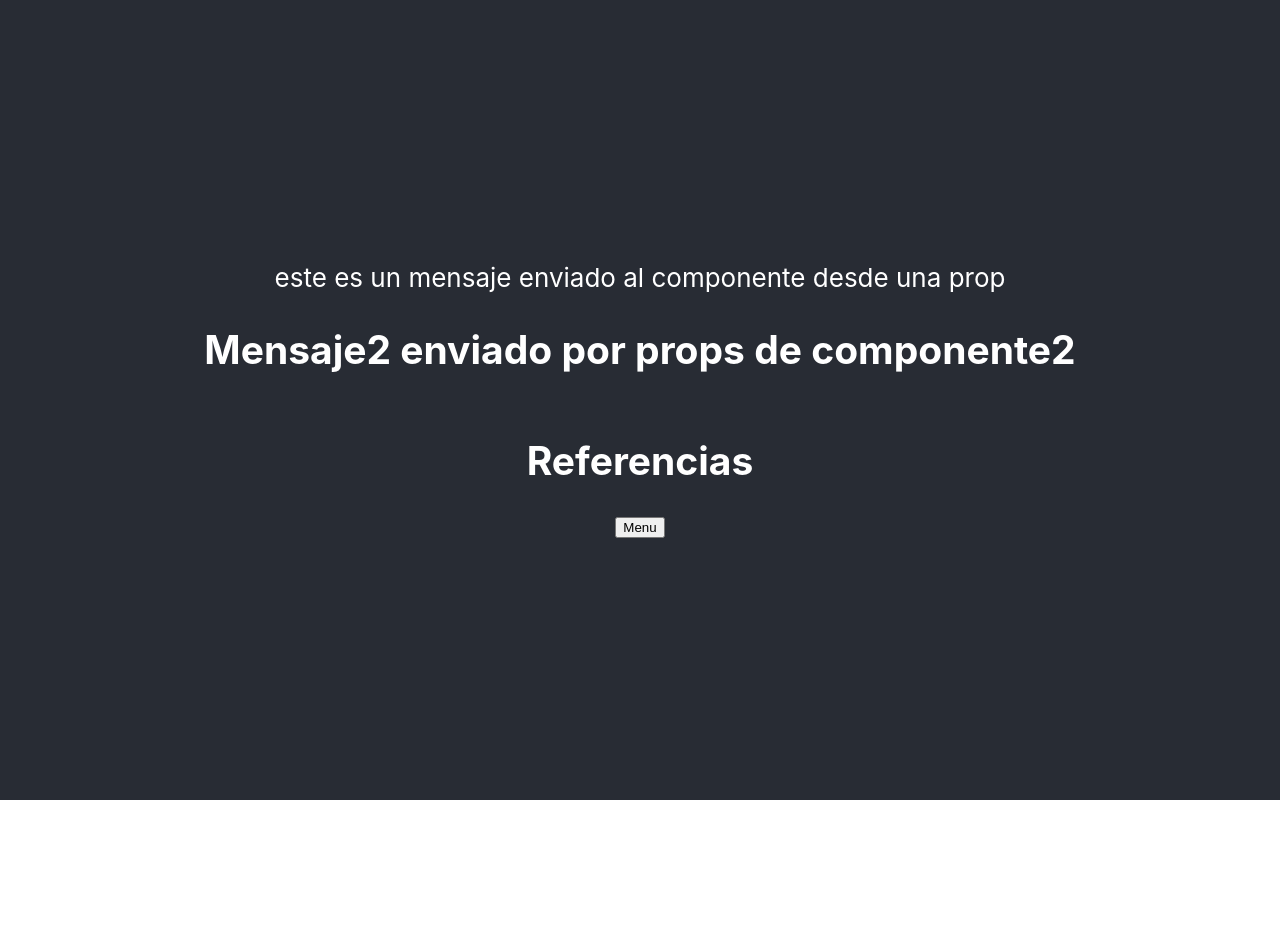
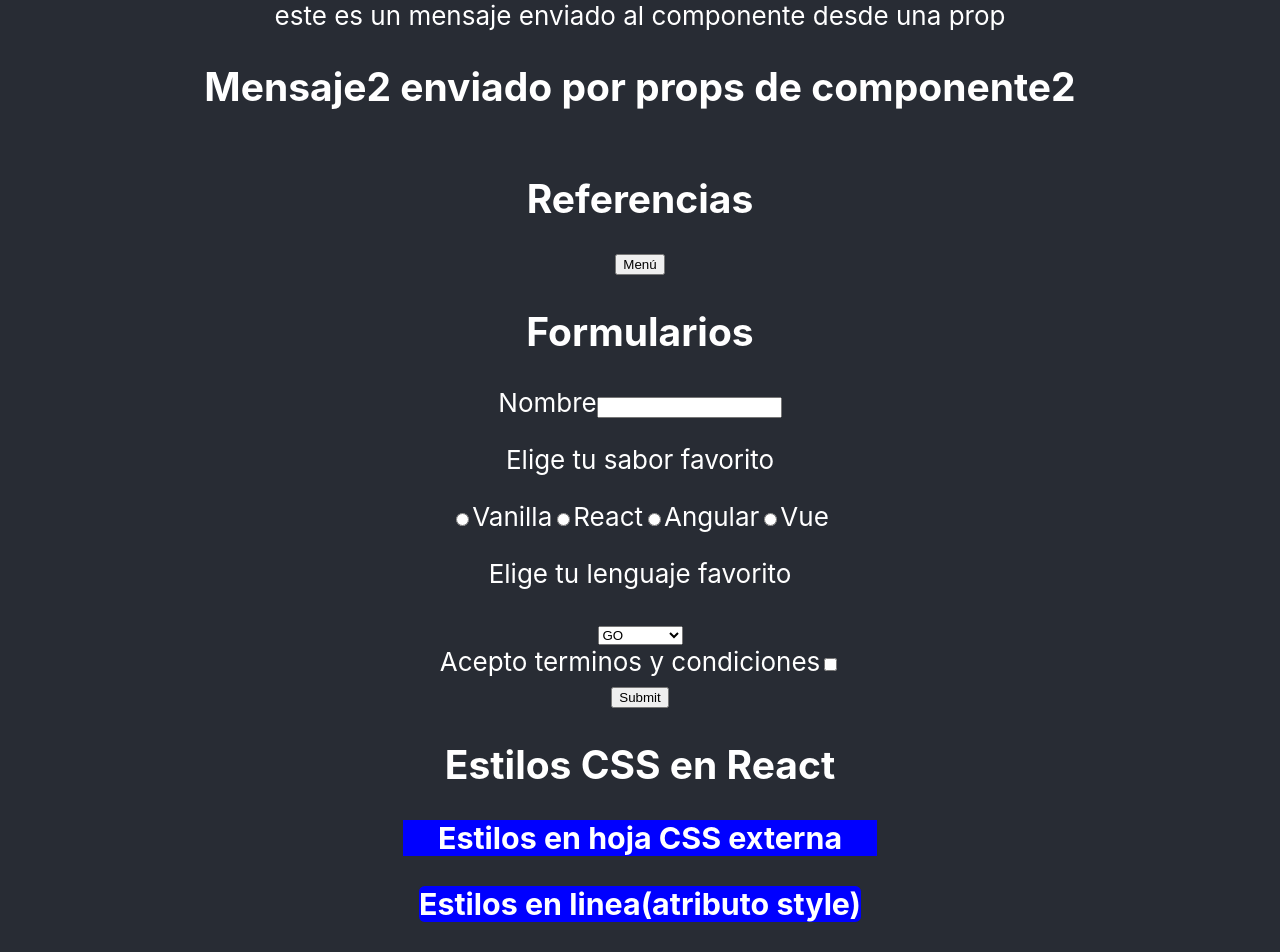
Before and after one commit to robertgrc/ReactPractice, a React (Create React App) app: page / in a window 1280 px wide. Shown: the top 952 px of the page. Before the commit the page ends 800 px from the top, so only its background shows below. Built offline with nearby package versions, Linux system fonts and the light colour scheme; the HTML template or start-up script is replaced by a standard one.

Commit message:
Estilos Css estilos modulos

```diff
--- a/src/App.js
+++ b/src/App.js
@@ -17,6 +17,10 @@ import Componente2 from './components/practice/Componente2';
 // import AjaxHooks from './components/funcionalComponents/AjaxHooks';
 // import HooksPersonalizados from './components/funcionalComponents/HooksPersonalizados';
 import Referencias from './components/funcionalComponents/Referencias';
+import Formularios from './components/funcionalComponents/Formularios';
+import Estilos from './components/funcionalComponents/Estillos';
+
+// import Referencias2 from './components/funcionalComponents/Referencias2';
 
 
 
@@ -55,7 +59,10 @@ function App() {
        <RelojHooks />
        <AjaxHooks />
        <HooksPersonalizados/> */}
+       {/* <Referencias2/> */}
        <Referencias/>
+       <Formularios />
+       <Estilos />
 
       </header>
     </div>
--- /dev/null
+++ b/src/components/funcionalComponents/Estillos.js
@@ -0,0 +1,25 @@
+import React from 'react';
+import "./Estilos.css"
+import moduleStyles from "./Estilos.module.css"
+
+export default function Estilos(){
+
+    let myStyles = {
+        borderRadius:".7rem",
+        margin: "2rem auto",
+        backgroundColor: "pink"
+    }
+    return(
+
+        <section className='estilos'>
+
+        <h2>Estilos CSS en React</h2>
+        <h3 className='bg-react'>Estilos en hoja CSS externa</h3>
+        <h3 className='bg-react' style={{borderRadius:".35rem" , margin:"1rem"}}>Estilos en linea(atributo style)</h3>
+        <h3 style={myStyles}>Estilos en Linea</h3>
+        <h3 className={moduleStyles.error}>Estilos con Modulos</h3>
+        <h3 className={moduleStyles.succes}>Estilos con Modulos</h3>
+        </section>
+
+    )
+}
--- /dev/null
+++ b/src/components/funcionalComponents/Estilos.css
@@ -0,0 +1,9 @@
+.estilos h3 {
+    padding: 2 rem;
+    text-align: center;
+}
+
+.bg-react{
+    background-color: blue;
+
+}
--- /dev/null
+++ b/src/components/funcionalComponents/Estilos.module.css
@@ -0,0 +1,7 @@
+.error{
+    background-color: red;
+}
+
+.succes{
+    background-color: green;
+}
--- /dev/null
+++ b/src/components/funcionalComponents/Formularios.js
@@ -0,0 +1,86 @@
+import React, { useState } from 'react';
+
+export default function Formularios(){
+
+    const [nombre, setNombre] = useState("");
+    const [sabor, setSabor] = useState("");
+    const [lenguaje, setLenguaje] = useState("");
+    const [terminos, setTerminos] = useState(false);
+
+    const handleSubmit = (e) =>{
+        e.preventDefault();
+        alert("El formulario se ha enviado")
+    }
+
+    return (
+        <>
+        <h2>Formularios</h2>
+        <form onSubmit={handleSubmit}>
+            <label htmlFor='nombre'>Nombre</label>
+            <input
+                type="text"
+                id="nombre"
+                name="nombre"
+                value={nombre}
+                onChange={(e) => setNombre(e.target.value)}
+            />
+
+            <p>Elige tu sabor favorito</p>
+            <input
+                type="radio"
+                id="vanilla"
+                name="sabor"
+                value="vanilla"
+                onChange={(e) => setSabor(e.target.value)}
+            />
+            <label htmlFor="vanilla">Vanilla</label>
+            <input
+                type="radio"
+                id="react"
+                name="sabor"
+                value="react"
+                onChange={(e) => setSabor(e.target.value)}
+            />
+            <label htmlFor="react">React</label>
+            <input
+                type="radio"
+                id="angular"
+                name="sabor"
+                value="angular"
+                onChange={(e) => setSabor(e.target.value)}
+            />
+            <label htmlFor="angular">Angular</label>
+            <input
+                type="radio"
+                id="vue"
+                name="sabor"
+                value="vue"
+                onChange={(e) => setSabor(e.target.value)}
+            />
+           <label htmlFor="vue">Vue</label>
+           <p>Elige tu lenguaje favorito</p>
+           <select name="lenguaje" onChange={(e)=>setLenguaje(e.target.value)}
+           defaultValue="go"
+           >
+                <option value="">- - -</option>
+                <option value="js">JavaScript</option>
+                <option value="php">PHP</option>
+                <option value="py">Python</option>
+                <option value="go">GO</option>
+                <option value="rb">Ruby</option>
+            </select>
+            <br/>
+
+            <label htmlFor='terminos'>Acepto terminos y condiciones</label>
+            <input
+            type="checkbox"
+            id="terminos"
+            name="terminos"
+            onChange={(e) => setTerminos(e.target.checked)}
+            />
+            <br/>
+            <input type="submit"/>
+        </form>
+        </>
+    )
+   }
--- a/src/components/funcionalComponents/Referencias.js
+++ b/src/components/funcionalComponents/Referencias.js
@@ -1,36 +1,48 @@
-import React from 'react';
+import React, { createRef, useRef } from "react";
 
-export default function Referencias(){
+export default function Referencias() {
+  //let refMenu = createRef(),
+  let refMenu = useRef(),
+    refMenuBtn = useRef();
+
+  //console.log(refMenu, refMenuBtn);
 
   const handleToggleMenu = (e) => {
-        const $menu =document.getElementById("menu");
-        console.log(e);
+    /* const $menu = document.getElementById("menu");
+    if (e.target.textContent === "Menú") {
+      e.target.textContent = "Cerrar";
+      $menu.style.display = "block";
+    } else {
+      e.target.textContent = "Menú";
+      $menu.style.display = "none";
+    } */
 
-    if (e.target.textContent === "Menu"){
-        e.target.textContent="Cerrar";
-        $menu.style.display = "block"
-        } else{
-            e.target.textContent="Menu";
-            $menu.style.display = "none"
+    if (refMenuBtn.current.textContent === "Menú") {
+      refMenuBtn.current.textContent = "Cerrar";
+      refMenu.current.style.display = "block";
+    } else {
+      refMenuBtn.current.textContent = "Menú";
+      refMenu.current.style.display = "none";
     }
-
   };
 
-    return(
+  return (
     <>
       <h2>Referencias</h2>
-         <button id="menu-btn" onClick={handleToggleMenu}>Menu</button>
-         <nav id="menu" style={{display:'none'}}>
-             <a href="#">Seccion1</a>
+      <button id="menu-btn" ref={refMenuBtn} onClick={handleToggleMenu}>
+        Menú
+      </button>
+      <nav id="menu" ref={refMenu} style={{ display: "none" }}>
+        <a href="#">Sección 1</a>
         <br />
-             <a href="#">Seccion2</a>
+        <a href="#">Sección 2</a>
         <br />
-             <a href="#">Seccion3</a>
+        <a href="#">Sección 3</a>
         <br />
-             <a href="#">Seccion4</a>
+        <a href="#">Sección 4</a>
         <br />
-             <a href="#">Seccion5</a>
+        <a href="#">Sección 5</a>
       </nav>
     </>
-    )
+  );
 }
--- /dev/null
+++ b/src/components/funcionalComponents/Referencias2.js
@@ -0,0 +1,36 @@
+import React from 'react';
+
+export default function Referencias(){
+
+    const handleToggleMenu = (e) => {
+        const $menu =document.getElementById("menu");
+        console.log(e);
+
+    if (e.target.textContent === "Menu"){
+        e.target.textContent="Cerrar";
+        $menu.style.display = "block"
+        } else{
+            e.target.textContent="Menu";
+            $menu.style.display = "none"
+        }
+
+    };
+
+    return(
+        <>
+         <h2>Referencias</h2>
+         <button id="menu-btn" onClick={handleToggleMenu}>Menu</button>
+         <nav id="menu" style={{display:'none'}}>
+             <a href="#">Seccion1</a>
+             <br />
+             <a href="#">Seccion2</a>
+             <br />
+             <a href="#">Seccion3</a>
+             <br />
+             <a href="#">Seccion4</a>
+             <br />
+             <a href="#">Seccion5</a>
+         </nav>
+        </>
+    )
+}
```
Lines whose indentation alone changed are shown as unchanged.
